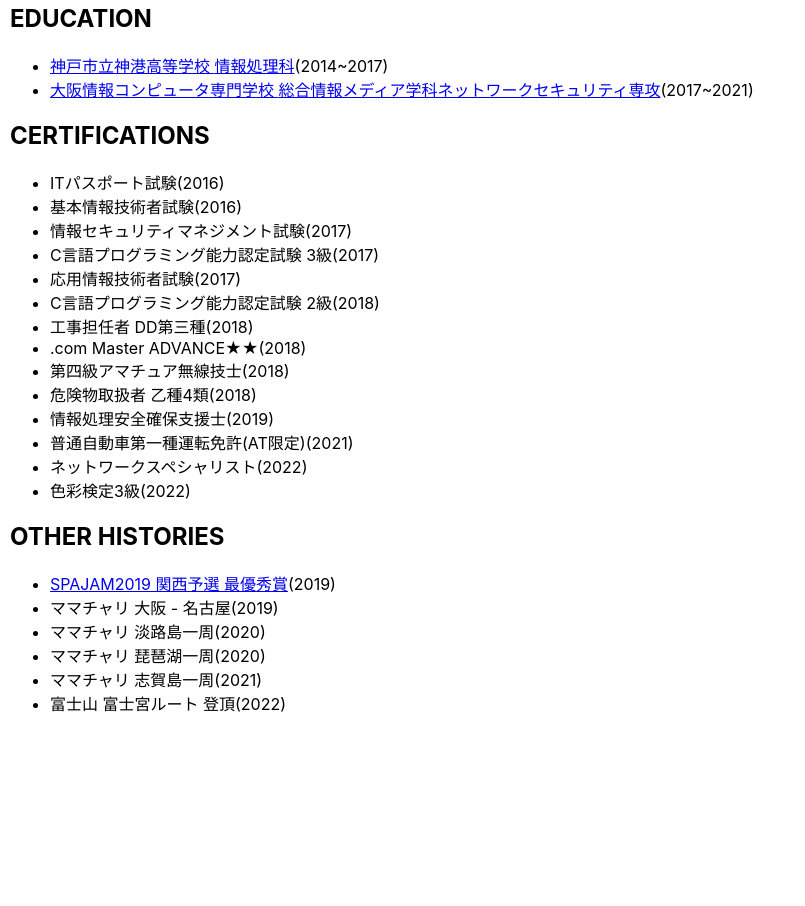
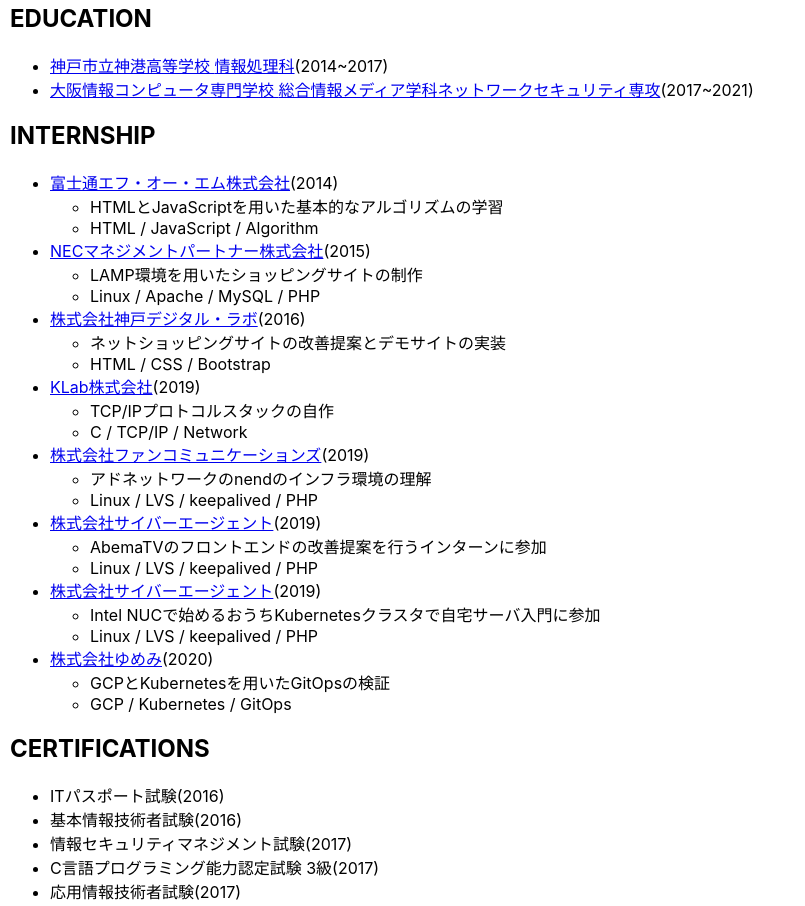
Before and after one commit to tyokinuhata/tyokinuhata.github.io, a React (Create React App) app: page / in a window 1280 px wide. Shown: the part 1200-2106 px from the top of the page, without its empty margins (0-805 px from the left). Before the commit the page ends 1931 px from the top, so only its background shows below. Built offline with nearby package versions, Linux system fonts and the light colour scheme.

Commit message:
Add internships

```diff
--- a/src/App.tsx
+++ b/src/App.tsx
@@ -3,7 +3,21 @@
 import icon from './icon.png';
 import './App.css';
 import { getAge } from './utility';
-import type { About, Certification, Certifications, Experiences, Experience, Link, Links, OtherHistories, OtherHistory, Educations, Education } from './portfolio';
+import type {
+  About,
+  Link,
+  Links,
+  Experience,
+  Experiences,
+  Education,
+  Educations,
+  Certification,
+  Certifications,
+  OtherHistory,
+  OtherHistories,
+  Internship,
+  Internships,
+} from './portfolio';
 
 function App() {
   const about: About = portfolio.about
@@ -11,6 +25,7 @@
   const certifications: Certifications = portfolio.certifications
   const educations: Educations = portfolio.educations
   const experiences: Experiences = portfolio.experiences
+  const internships: Internships = portfolio.internships
   const otherHistories: OtherHistories = portfolio.other_histories
 
   oishu()
@@ -69,6 +84,23 @@
           )
         })}
       </ul>
+      <h2>{internships.title}</h2>
+      <ul>
+        {internships.values.map((internship: Internship): React.ReactElement => {
+          return (
+            <li key={internship.name}>
+              <a href={internship.url} target="_blank" rel="noreferrer">{internship.name}</a>
+              ({internship.begin})
+              <ul>
+                {internship.desc.map((desc: string): React.ReactElement => {
+                  return (<li key={desc}>{desc}</li>)
+                })}
+                <li>{internship.tech.join(" / ")}</li>
+              </ul>
+            </li>
+          )
+        })}
+      </ul>
       <h2>{certifications.title}</h2>
       <ul>
         {certifications.values.map((certification: Certification): React.ReactElement => {
--- a/src/portfolio.json
+++ b/src/portfolio.json
@@ -143,6 +143,67 @@
             }
         ]
     },
+    "internships": {
+        "title": "INTERNSHIP",
+        "values": [
+            {
+                "name": "富士通エフ・オー・エム株式会社",
+                "url": "https://gmo-cybersecurity.com/",
+                "begin": 2014,
+                "desc": ["HTMLとJavaScriptを用いた基本的なアルゴリズムの学習"],
+                "tech": ["HTML", "JavaScript", "Algorithm"]
+            },
+            {
+                "name": "NECマネジメントパートナー株式会社",
+                "url": "https://gmo-cybersecurity.com/",
+                "begin": 2015,
+                "desc": ["LAMP環境を用いたショッピングサイトの制作"],
+                "tech": ["Linux", "Apache", "MySQL", "PHP"]
+            },
+            {
+                "name": "株式会社神戸デジタル・ラボ",
+                "url": "https://gmo-cybersecurity.com/",
+                "begin": 2016,
+                "desc": ["ネットショッピングサイトの改善提案とデモサイトの実装"],
+                "tech": ["HTML", "CSS", "Bootstrap"]
+            },
+            {
+                "name": "KLab株式会社",
+                "url": "https://gmo-cybersecurity.com/",
+                "begin": 2019,
+                "desc": ["TCP/IPプロトコルスタックの自作"],
+                "tech": ["C", "TCP/IP", "Network"]
+            },
+            {
+                "name": "株式会社ファンコミュニケーションズ",
+                "url": "https://gmo-cybersecurity.com/",
+                "begin": 2019,
+                "desc": ["アドネットワークのnendのインフラ環境の理解"],
+                "tech": ["Linux", "LVS", "keepalived", "PHP"]
+            },
+            {
+                "name": "株式会社サイバーエージェント",
+                "url": "https://gmo-cybersecurity.com/",
+                "begin": 2019,
+                "desc": ["AbemaTVのフロントエンドの改善提案を行うインターンに参加"],
+                "tech": ["Linux", "LVS", "keepalived", "PHP"]
+            },
+            {
+                "name": "株式会社サイバーエージェント",
+                "url": "https://gmo-cybersecurity.com/",
+                "begin": 2019,
+                "desc": ["Intel NUCで始めるおうちKubernetesクラスタで自宅サーバ入門に参加"],
+                "tech": ["Linux", "LVS", "keepalived", "PHP"]
+            },
+            {
+                "name": "株式会社ゆめみ",
+                "url": "https://gmo-cybersecurity.com/",
+                "begin": 2020,
+                "desc": ["GCPとKubernetesを用いたGitOpsの検証"],
+                "tech": ["GCP", "Kubernetes", "GitOps"]
+            }
+        ]
+    },
     "certifications": {
         "title": "CERTIFICATIONS",
         "values": [
--- a/src/portfolio.ts
+++ b/src/portfolio.ts
@@ -67,6 +67,12 @@
 }
 export type Educations = Base<Education>
 
+export interface Internship extends History {
+  desc: Array<string>;
+  tech: Array<string>;
+}
+export type Internships = Base<Internship>
+
 export interface Certification {
   name: string;
   year: number;
```
